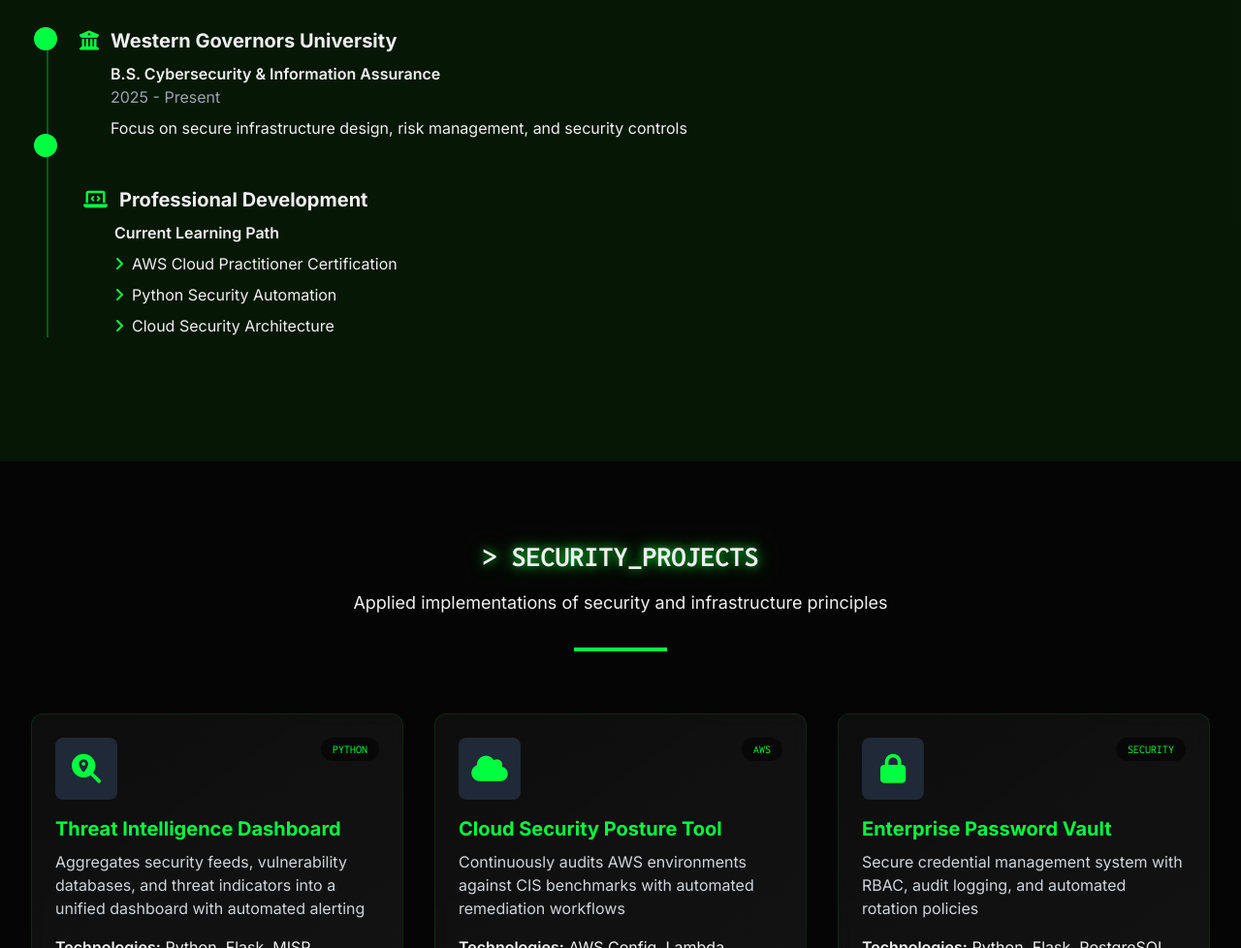
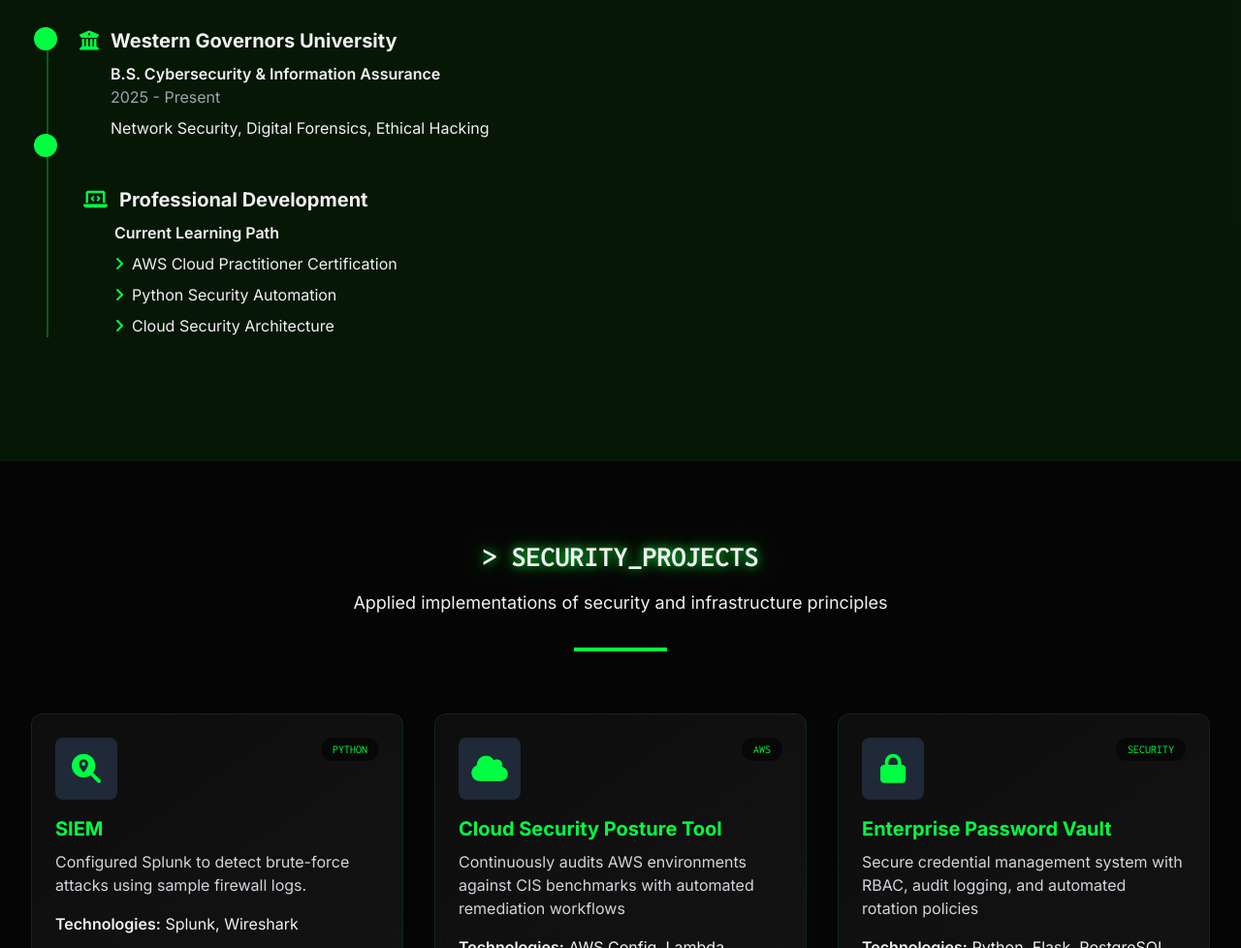
Before and after one commit to MysteriousHat/MysteriousHat.github.io, a plain HTML site: page index.html in a window 1280 px wide. Shown: the part 2310-3288 px from the top of the page at 97% size. Drawn offline with nearby package versions, Linux system fonts and the light colour scheme.

Commit message:
Update index.html

```diff
--- a/index.html
+++ b/index.html
@@ -5,6 +5,7 @@
     <meta name="viewport" content="width=device-width, initial-scale=1.0">
     <title>Logan Walker - IT Professional & Cybersecurity Student</title>
     <script src="https://cdn.tailwindcss.com"></script>
+    <link rel="icon" href="images/favicon.ico">
     <link rel="stylesheet" href="https://cdnjs.cloudflare.com/ajax/libs/font-awesome/6.4.0/css/all.min.css">
     <link href="https://fonts.googleapis.com/css2?family=Inconsolata:wght@400;700&family=Inter:wght@400;500;600;700;800&display=swap" rel="stylesheet">
     <script>
@@ -396,7 +397,7 @@
                         <div class="ml-8 mt-2">
                             <p class="font-semibold">B.S. Cybersecurity & Information Assurance</p>
                             <p class="text-gray-400">2025 - Present</p>
-                            <p class="mt-2">Focus on secure infrastructure design, risk management, and security controls</p>
+                            <p class="mt-2">Network Security, Digital Forensics, Ethical Hacking</p>
                         </div>
                     </div>
 
@@ -431,6 +432,7 @@
 
             <div class="grid grid-cols-1 md:grid-cols-2 lg:grid-cols-3 gap-8">
                 <!-- Project 1 -->
+
                 <div class="gradient-card rounded-xl p-6">
                     <div class="flex justify-between items-start mb-4">
                         <div class="bg-gray-800 rounded-lg w-16 h-16 flex items-center justify-center">
@@ -438,9 +440,9 @@
                         </div>
                         <span class="text-xs bg-black/50 py-1 px-3 rounded-full text-primary font-matrix">PYTHON</span>
                     </div>
-                    <h3 class="text-xl font-bold mb-2 text-primary">Threat Intelligence Dashboard</h3>
-                    <p class="text-gray-300 mb-4">Aggregates security feeds, vulnerability databases, and threat indicators into a unified dashboard with automated alerting</p>
-                    <p class="mb-4"><span class="font-semibold">Technologies:</span> Python, Flask, MISP, Elasticsearch</p>
+                    <h3 class="text-xl font-bold mb-2 text-primary">SIEM</h3>
+                    <p class="text-gray-300 mb-4">Configured Splunk to detect brute-force attacks using sample firewall logs.</p>
+                    <p class="mb-4"><span class="font-semibold">Technologies:</span> Splunk, Wireshark</p>
                     <a href="#" class="text-primary hover:underline inline-flex items-center">
                         GITHUB <i class="fab fa-github ml-2"></i>
                     </a>
@@ -880,7 +882,7 @@
                         <i class="fab fa-github text-xl"></i>
                     </a>
                     <a href="https://linkedin.com/in/logan-aaron-walker" target="_blank" class="text-gray-400 hover:text-primary">
-                        <i class="fab fa-linkedin-in text-xl"></i>
+                        <i class="fab fa-linkedin"></i>
                     </a>
                     <a href="mailto:logan.a.walker@outlook.com" class="text-gray-400 hover:text-primary">
                         <i class="fas fa-envelope text-xl"></i>
```
